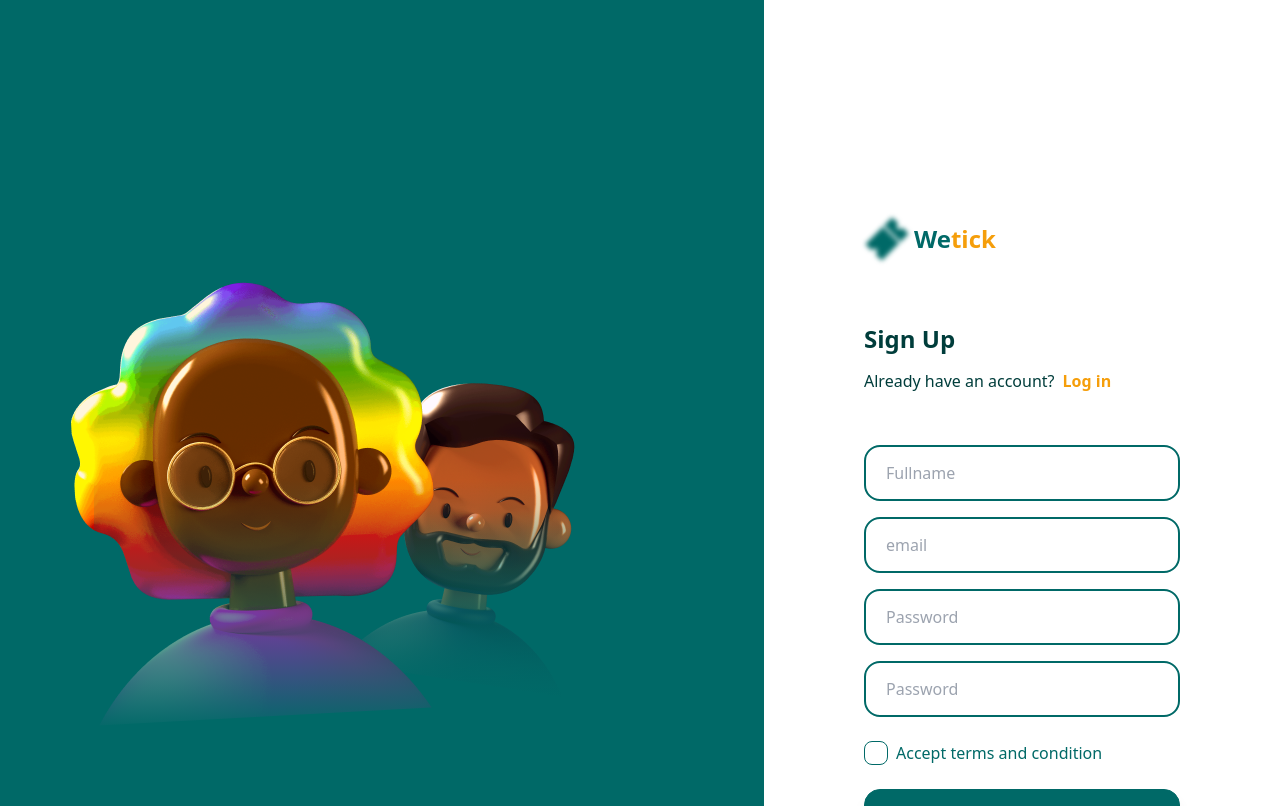
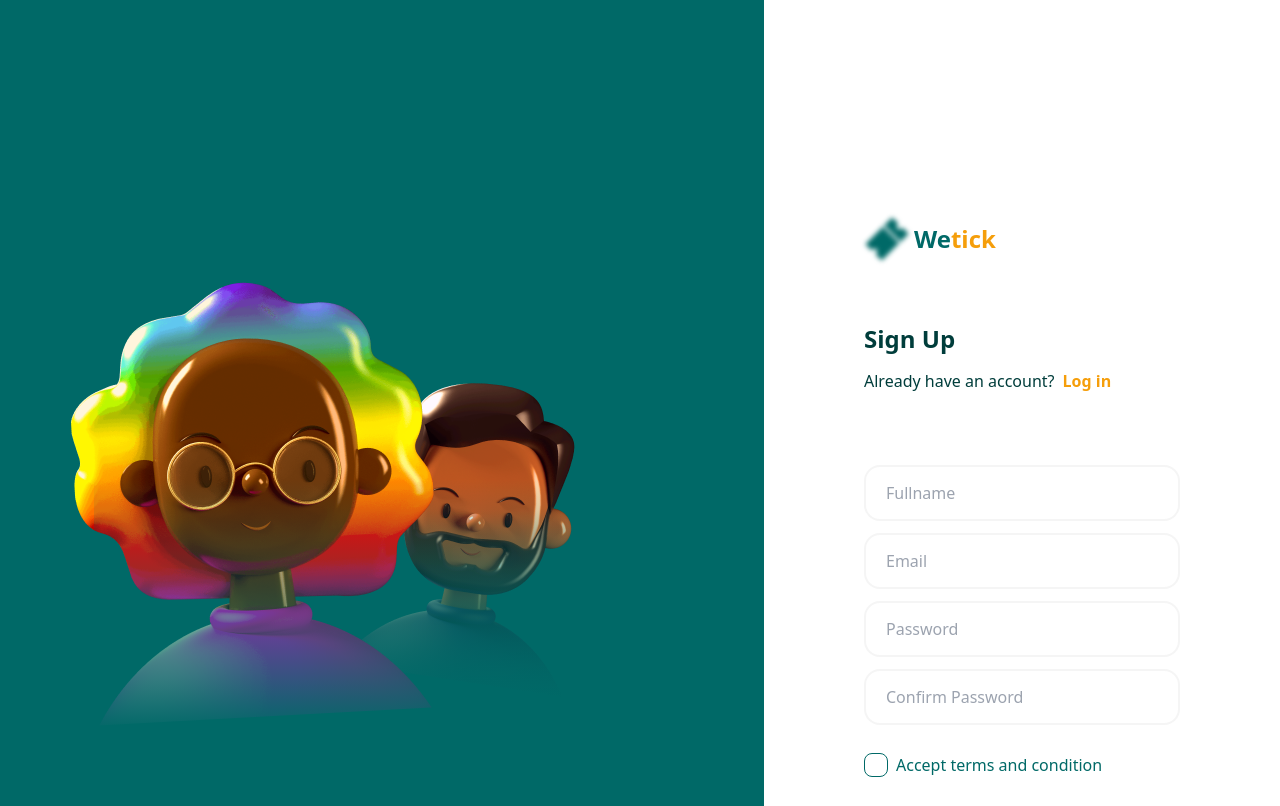
Before and after one commit to putubagus13/fw15-fronend, a React (Vite) app: page /Signin in a window 1280 px wide. Shown: the top 806 px of the page. Built offline with nearby package versions, Linux system fonts and the light colour scheme; no server answers.

Commit message:
integrate the sign up page

```diff
--- a/src/pages/Signin.jsx
+++ b/src/pages/Signin.jsx
@@ -1,42 +1,156 @@
 import ToyFace2 from "../assets/ToyFaces2.png"
 import ToyFace1 from "../assets/ToyFaces1.png"
-import {Link } from "react-router-dom"
-import { BsFacebook } from "react-icons/bs"
-import { BsWhatsapp } from "react-icons/bs"
-import { AiFillInstagram } from "react-icons/ai"
-import { AiFillTwitterCircle } from "react-icons/ai"
+import {Link, useNavigate } from "react-router-dom"
+import { BsWhatsapp, BsFacebook } from "react-icons/bs"
+import { AiFillTwitterCircle,
+        AiFillInstagram } from "react-icons/ai"
 import {IoTicketSharp} from "react-icons/io5"
-// import { useDispatch, useSelector } from "react-redux"
-// import { asyncRegisterAction } from "../redux/actions/auth"
-// import { clearMessage } from "../redux/reducers/auth"
-// import React from "react"
+import propTypes from "prop-types"
+import * as Yup from "yup"
+import { Formik } from "formik"
+import { useDispatch, useSelector } from "react-redux"
+import {MdError} from "react-icons/md"
+import { asyncRegisterAction } from "../redux/actions/auth"
+import React from "react"
+import { clearMessage } from "../redux/reducers/auth"
+import http from "../helper/http"
 
 
-function Signin(){
-    // const dispatch = useDispatch()
-    // const navigate = useNavigate()
-    // const token = useSelector(state => state.auth.token)
-    // const formError = useSelector(state => state.auth.formError)
 
-    // // const doRegister = async (values, {setSubmitting, setErrors})=>{
-    // //     dispatch(clearMessage())
-    // //     dispatch(asyncRegisterAction(values))
-    // //     if(formError.length){
-    // //         setErrors({
-    // //             email: formError.filter(item => item.param === "email")[0].message,
-    // //             password: formError.filter(item => item.param === "password")[0].message,
-    // //             fullName: formError.filter(item => item.param === "fullName")[0].message,
-    // //             username: formError.filter(item => item.param === "username")[0].message
-    // //         })
-    // //     }
-    // //     setSubmitting(false)
-    // // }
-    // React.useEffect(()=>{
-    //     console.log(token)
-    //     if(token){
-    //         navigate("/")
-    //     }
-    // },[token, navigate])
+const validationSchema = Yup.object({
+    fullName: Yup.string().min(3, "Name invalid").required("Email is invalid"),
+    email: Yup.string().email("Email is invalid").required("Email is invalid"),
+    password: Yup.string().required("Password is invalid"),
+    confirmPassword: Yup.string().oneOf([Yup.ref("password"), null], "Password must match").required("Confirm Password is invalid"),
+    checkbox: Yup.boolean().oneOf([true], "You must agree to the terms"),
+})
+
+const FormRegister = ({values, errors, touched, handleChange, handleBlur, handleSubmit, isSubmitting}) =>{
+    const errorMessage = useSelector(state => state.auth.errorMessage)
+    const warningMessage = useSelector(state => state.auth.warningMessage)
+    return(
+        <form onSubmit={handleSubmit} className="flex flex-col gap-3 py-4" >
+            <div>
+                {errorMessage && (<div className="flex flex-row justify-center alert alert-error shadow-lg text-white text-lg"><MdError size={30}/>{errorMessage}</div>)}
+                {warningMessage && (<div className="flex flex-row justify-center alert alert-warning shadow-lg text-white text-lg"><MdError size={30}/>{warningMessage}</div>)}
+            </div>
+            <div className="form-control flex flex-col">
+                <input
+                    type="fullName"
+                    name="fullName"
+                    placeholder="Fullname"
+                    className= {`input input-bordered ${errors.fullName && touched.fullName && "input-error"} text-secondary h-14 w-full border-2 rounded-2xl px-5`}
+                    onChange={handleChange}
+                    onBlur={handleBlur}
+                    value={values.fullName}
+                />
+                {errors.fullName && touched.fullName && (
+                    <label className="label">
+                        <span className="label-text-alt text-error">{errors.fullName}</span>
+                    </label>)
+                }
+            </div>
+            <div className="form-control flex flex-col">
+                <input
+                    type="email"
+                    name="email"
+                    placeholder="Email"
+                    className= {`input input-bordered ${errors.email && touched.email && "input-error"} text-secondary h-14 w-full border-2 rounded-2xl px-5`}
+                    onChange={handleChange}
+                    onBlur={handleBlur}
+                    value={values.email}
+                />
+                {errors.email && touched.email && (
+                    <label className="label">
+                        <span className="label-text-alt text-error">{errors.email}</span>
+                    </label>)
+                }
+            </div>
+            <div className="form-control flex flex-col">
+                <input
+                    type="password"
+                    name="password"
+                    placeholder="Password"
+                    className= {`input input-bordered ${errors.password && touched.password && "input-error"} text-secondary h-14 w-full border-2 rounded-2xl px-5`}
+                    onChange={handleChange}
+                    onBlur={handleBlur}
+                    value={values.password}
+                />
+                {errors.password && touched.password && (
+                    <label className="label">
+                        <span className="label-text-alt text-error">{errors.password}</span>
+                    </label>)
+                }
+
+            </div>
+            <div className="form-control flex flex-col">
+                <input
+                    type="password"
+                    name="confirmPassword"
+                    placeholder="Confirm Password"
+                    className= {`input input-bordered ${errors.confirmPassword && touched.confirmPassword && "input-error"} text-secondary h-14 w-full border-2 rounded-2xl px-5`}
+                    onChange={handleChange}
+                    onBlur={handleBlur}
+                    value={values.confirmPassword}
+                />
+                {errors.confirmPassword && touched.confirmPassword && (
+                    <label className="label">
+                        <span className="label-text-alt text-error">{errors.confirmPassword}</span>
+                    </label>)
+                }
+
+            </div>
+            <div className="py-4">
+                <div className="flex gap-2 text-primary"><input
+                    name="checkbox"
+                    type="checkbox"
+                    value={values.checkbox}
+                    onChange={handleChange}
+                    onBlur={handleBlur}
+                    className="checkbox checkbox-primary w-6 h-6" />
+                    Accept terms and condition
+                </div>
+                {errors.checkbox && touched.checkbox && (
+                    <label className="label">
+                        <span className="label-text-alt text-error">{errors.checkbox}</span>
+                    </label>)
+                }
+            </div>
+            <button disabled={isSubmitting} className="my-2 h-14 w-full btn btn-primary rounded-2xl shadow-lg" type="submit">Sign in</button>
+        </form>
+    )}
+
+FormRegister.propTypes = {
+    values: propTypes.objectOf(propTypes.string),
+    errors: propTypes.objectOf(propTypes.string),
+    touched: propTypes.objectOf(propTypes.bool),
+    handleChange: propTypes.func,
+    handleBlur: propTypes.func,
+    handleSubmit: propTypes.func,
+    isSubmitting: propTypes.bool
+}
+
+function Signup(){
+    const dispatch = useDispatch()
+    const navigate = useNavigate()
+    const token = useSelector(state => state.auth.token)
+
+    const doRegister = async (values, {setSubmitting})=>{
+        dispatch(clearMessage())
+        dispatch(asyncRegisterAction(values))
+        setSubmitting(false)
+    }
+    React.useEffect(()=>{
+        const getProfile = async ()=>{
+            const {data} = await http(token).get("/profile")
+            console.log(data)
+            if(data.results.fullName){
+                navigate("/")
+            }
+        }
+        getProfile()
+    },[token, navigate])
+
     return(
         <div>
          <main className="flex h-[1024px]">
@@ -55,24 +169,21 @@ function Signin(){
                     </Link>
                     <h1 className="text-[24px] font-bold text-secondary" >Sign Up</h1>
                     <p className="flex gap-2 pb-11 pt-3 text-secondary">Already have an account?<Link to="/Login" className="text-accent font-bold">Log in</Link></p>
-                    <form id="form">
-                        <input type="text" placeholder="Fullname" className="input input-bordered input-primary text-secondary my-2 h-14 w-full border-2 rounded-2xl px-5"  />
-                        <input type="email" placeholder="email" className="input input-bordered input-primary text-secondary my-2 h-14 w-full border-2 rounded-2xl px-5"  />
-                        <div className="flex relative">
-                            <input id="password" name="password" type="password" placeholder="Password" className="input text-secondary text-secondary input-bordered input-primary my-2 h-14 w-full border-2 rounded-2xl px-5"  />
-                            <button id="reveal" type="button" className="absolute right-[15px] top-[25px]"><i className="text-black" data-feather="eye"></i></button>
-                        </div>
-                        <div className="flex relative">
-                        <input id="confirm" name="confirm" type="password" placeholder="Password" className="input input-bordered text-secondary input-primary my-2 h-14 w-full border-2 rounded-2xl px-5"  />
-                            <button id="revealConfirm" type="button" className="absolute right-[15px] top-[25px]"><i className="text-black" data-feather="eye"></i></button>
-                        </div>
-                        <div id="alertSignin" className="text-red-600"></div>
-                        <div className="py-4">
-                            <div className="flex"><input type="checkbox" className="checkbox checkbox-primary w-6 h-6" /><p className="px-2 text-primary">Accept terms and condition</p></div>
-                            <div id="accbox" className="text-zinc-400"></div>
-                        </div>
-                        <button className="my-2 h-14 w-full btn btn-primary rounded-2xl shadow-lg" type="submit">Sign in</button>
-                    </form>
+                    <Formik
+                        initialValues={{
+                        fullName: "",
+                        email: "",
+                        password: "" ,
+                        confirmPassword: "",
+                        checkbox: false
+                        }}
+                    validationSchema = {validationSchema}
+                    onSubmit={doRegister}
+                >
+                    {(props)=>(
+                        <FormRegister {...props}/>
+                    )}
+                    </Formik>
 
                 </div>
             </main>
@@ -132,4 +243,4 @@ function Signin(){
     )
 }
 
-export default Signin;
+export default Signup;
```
